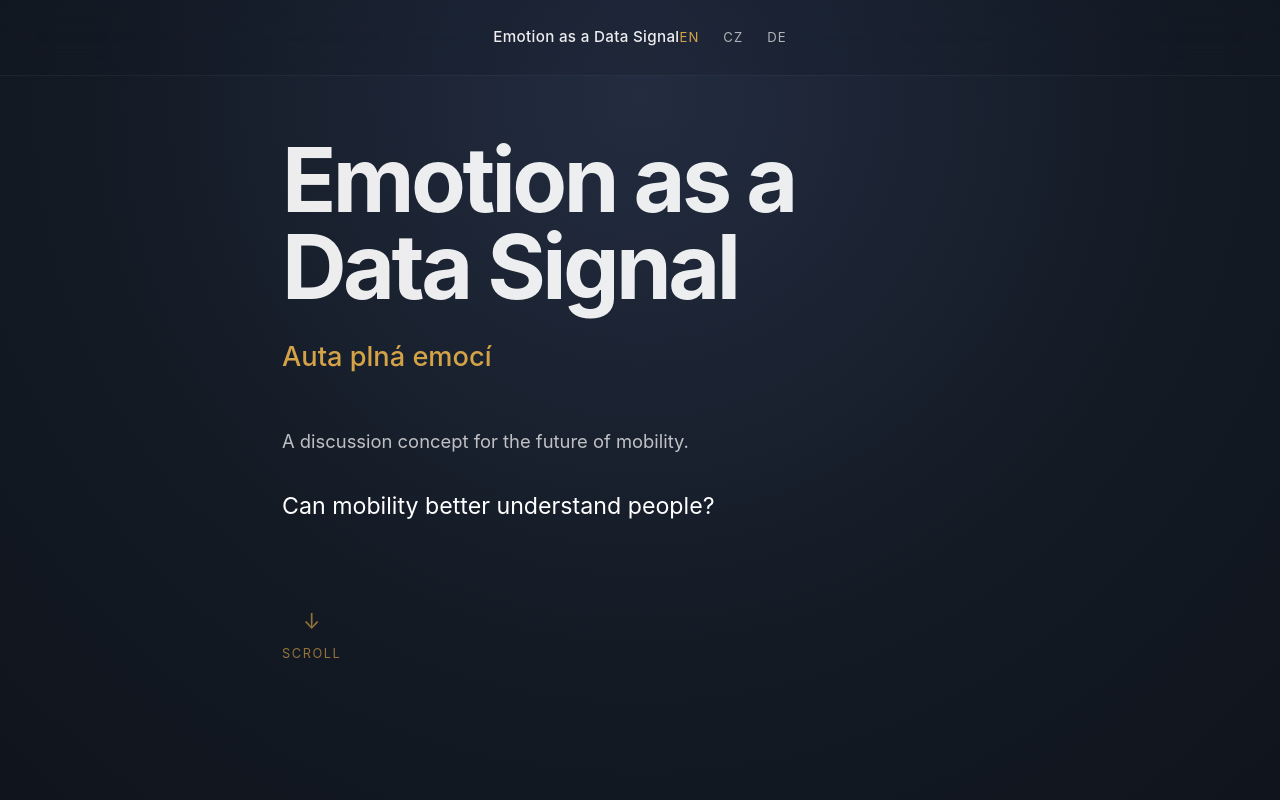
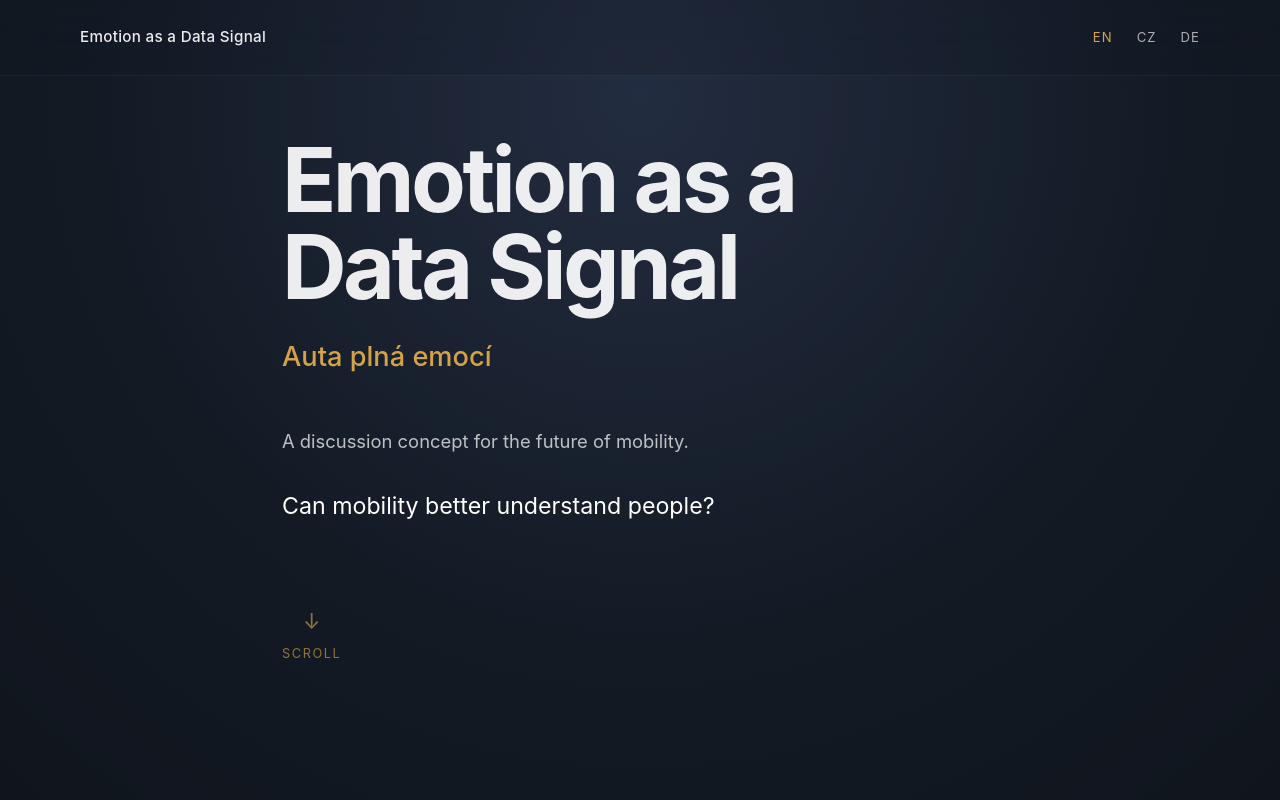
Before and after one commit to Kosacik/Emotion-as-Data-Signal, a plain HTML site: page index.html in a window 1280 px wide. Shown: the top 800 px of the page. Drawn offline with Linux system fonts and the light colour scheme.

Commit message:
redesign layout.css

```diff
--- a/css/layout.css
+++ b/css/layout.css
@@ -1 +1,4 @@
-.site-header{position:fixed;top:0;width:100%;padding:28px 0;background:rgba(0,0,0,.18);backdrop-filter:blur(12px);color:#fff}.site-header .container{display:flex;justify-content:space-between}.language-switcher{display:flex;gap:18px}.active{color:var(--accent)}footer{padding:64px 0;border-top:1px solid var(--border);color:var(--muted)}
+.container{
+    width:min(1280px, calc(100% - 64px));
+    margin-inline:auto;
+}
```
